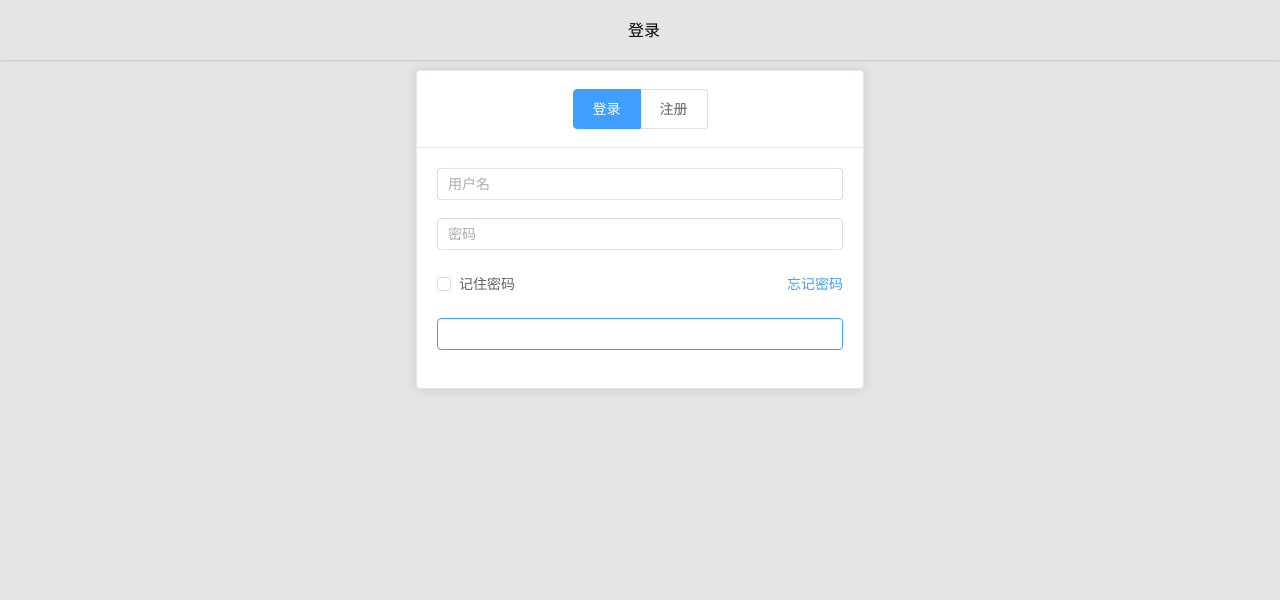
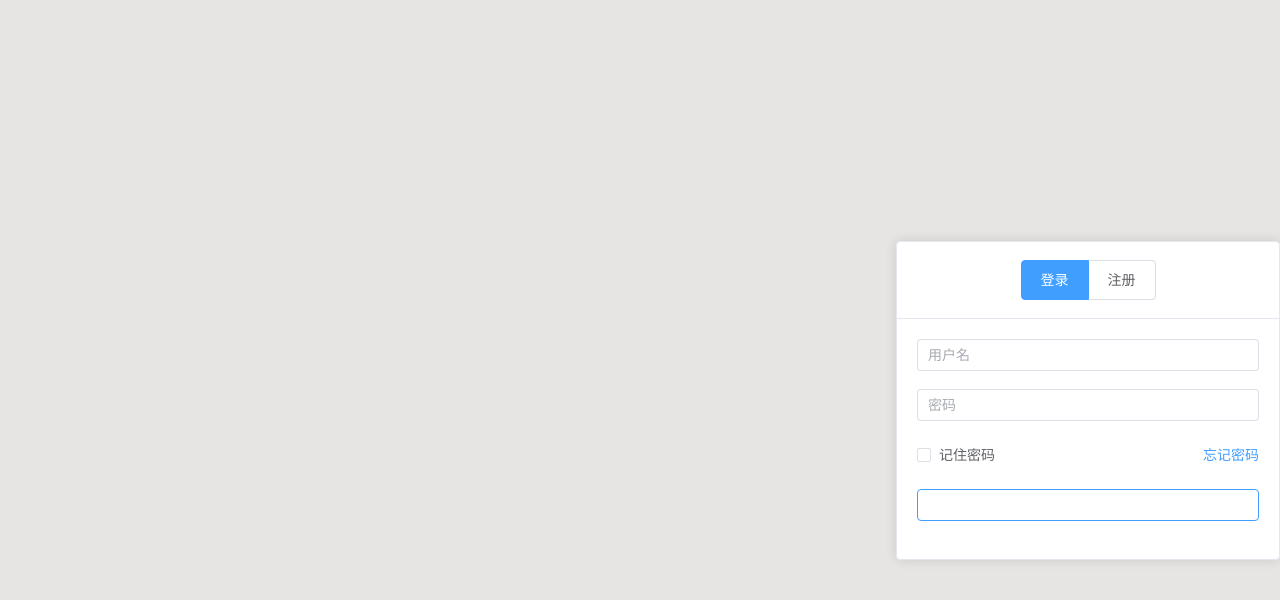
Before and after one commit to xing403/Iebill, a Vue app: page /login in a window 1280 px wide. Shown: the top 600 px of the page. Built offline with nearby package versions, Linux system fonts and the light colour scheme; a web font is replaced by a local one.

Commit message:
🦄 refactor: login & change-password

```diff
--- a/package.json
+++ b/package.json
@@ -20,8 +20,9 @@
   "devDependencies": {
     "@antfu/eslint-config": "^0.39.5",
     "@iconify-json/carbon": "^1.1.17",
+    "@iconify-json/mdi": "^1.1.55",
+    "@iconify-json/tabler": "^1.1.98",
     "@iconify/vue": "^4.1.1",
-    "@types/axios": "^0.14.0",
     "@types/js-md5": "^0.7.0",
     "@types/mockjs": "^1.0.7",
     "@types/node": "^20.2.5",
--- a/src/App.vue
+++ b/src/App.vue
@@ -4,7 +4,7 @@
       <the-sidebar />
     </el-aside>
     <el-container>
-      <el-header>
+      <el-header v-if="$route.meta?.layout !== false">
         <the-header :back="$route.meta?.hasBack ?? false" :title="$route.meta.title" />
       </el-header>
 
--- a/src/apis/index.ts
+++ b/src/apis/index.ts
@@ -20,11 +20,8 @@ api.interceptors.request.use(
 
 api.interceptors.response.use(
   (response) => {
-    if (response.data.code === 1) {
-      if (response.data.error !== '')
-        return Promise.reject(response.data)
+    if (response.data.code === 1)
       return Promise.resolve(response.data)
-    }
     return Promise.reject(response.data)
   },
   (error) => {
--- a/src/components/svg-icon.vue
+++ b/src/components/svg-icon.vue
@@ -12,6 +12,8 @@ defineProps<{
 
 <template>
   <Icon v-if="name.indexOf('carbon:') === 0" :icon="name" />
+  <Icon v-else-if="name.indexOf('mdi:') === 0" :icon="name" />
+  <Icon v-else-if="name.indexOf('tabler:') === 0" :icon="name" />
   <svg v-else aria-hidden="true">
     <use :xlink:href="`#icon-${name}`" h-full w-full />
   </svg>
--- /dev/null
+++ b/src/pages/503.vue
@@ -0,0 +1,12 @@
+<route lang="yaml">
+meta:
+  title: 系统维护中
+  layout: false
+</route>
+
+<template>
+  <div flex="~ col" text="2xl" mt-30 items-center justify-center>
+    <svg-icon name="mdi:hammer-wrench" text="9xl" />
+    <span>the system is being repaired</span>
+  </div>
+</template>
--- a/src/pages/login/change-password.vue
+++ b/src/pages/login/change-password.vue
@@ -15,8 +15,9 @@ const passwordForm = ref()
 </script>
 
 <template>
-  <div flex="~ col items-center" h-full w-full>
-    <el-card w-md>
+  <div flex="~ row items-center" h-full w-full justify-end>
+    <div h-full w-sm flex="~ row items-center">
+      <el-card w-sm>
         <el-form ref="passwordForm" :model="changepwd">
           <el-form-item prop="username">
             <el-input v-model="changepwd.username" placeholder="用户名" />
@@ -43,4 +44,11 @@ const passwordForm = ref()
         </el-form>
       </el-card>
     </div>
+  </div>
 </template>
+
+<style lang="postcss">
+.el-main{
+  --el-main-padding: 0;
+}
+</style>
--- a/src/pages/login/index.vue
+++ b/src/pages/login/index.vue
@@ -88,8 +88,9 @@ function handleRegister() {
 </script>
 
 <template>
-  <div flex="~ col items-center" h-full w-full>
-    <el-card w-md>
+  <div flex="~ row items-center" h-full w-full justify-end>
+    <div h-full w-sm flex="~ row items-center">
+      <el-card w-sm>
         <template #header>
           <div flex="~ row gap-1" justify-center>
             <el-radio-group v-model="formType" size="large">
@@ -143,9 +144,11 @@ function handleRegister() {
         </el-form>
       </el-card>
     </div>
-  <!-- <el-card m-10px>
-    <div flex="~ row gap-1" justify-center>
-      <svg-icon name="weChat" h-10 w-10 />
   </div>
-  </el-card> -->
 </template>
+
+<style lang="postcss">
+.el-main{
+  --el-main-padding: 0;
+}
+</style>
```
Also changed, not shown: 1 other file (tests, documents, lock files or other folders). Lines whose indentation alone changed are shown as unchanged.
